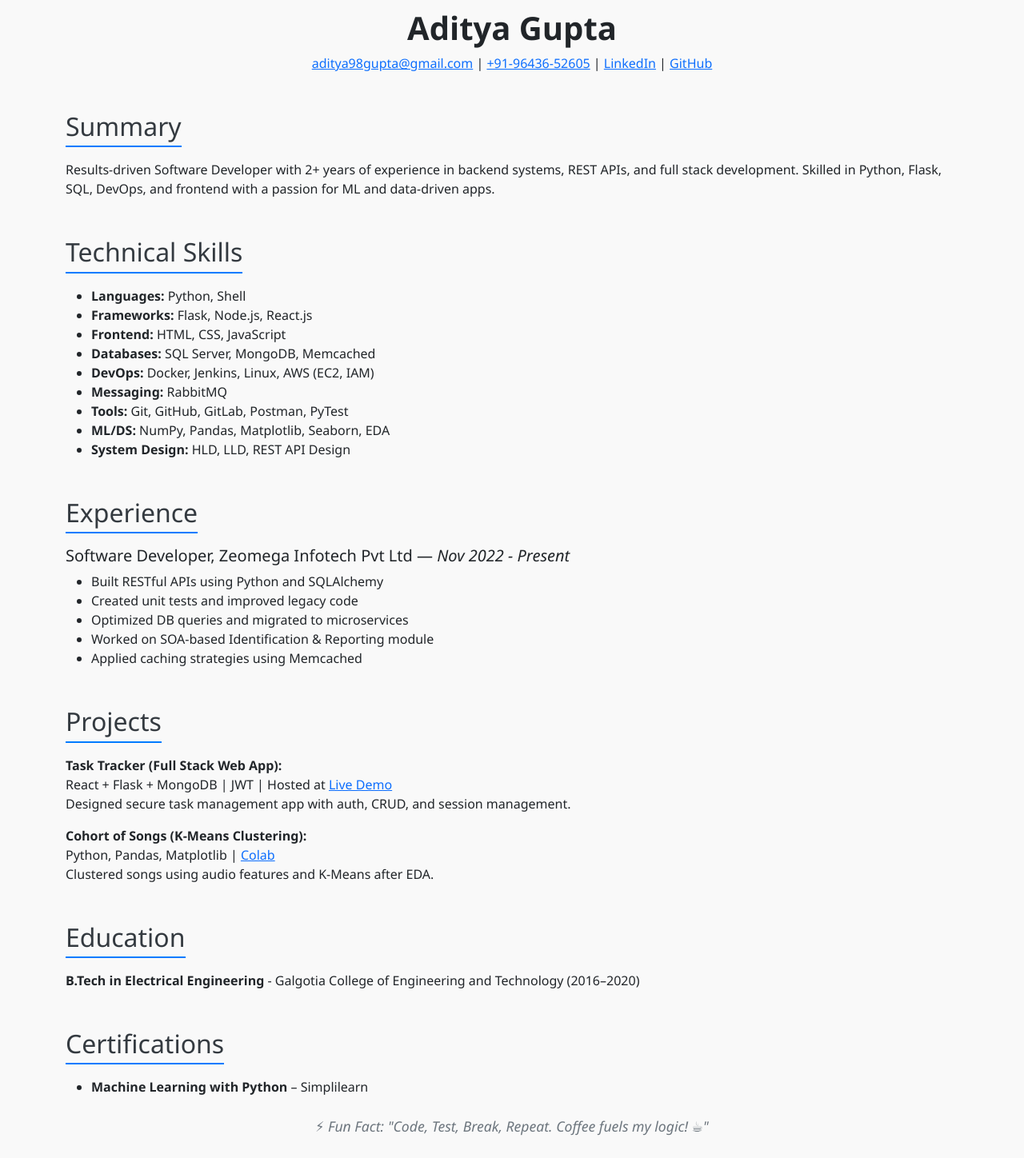
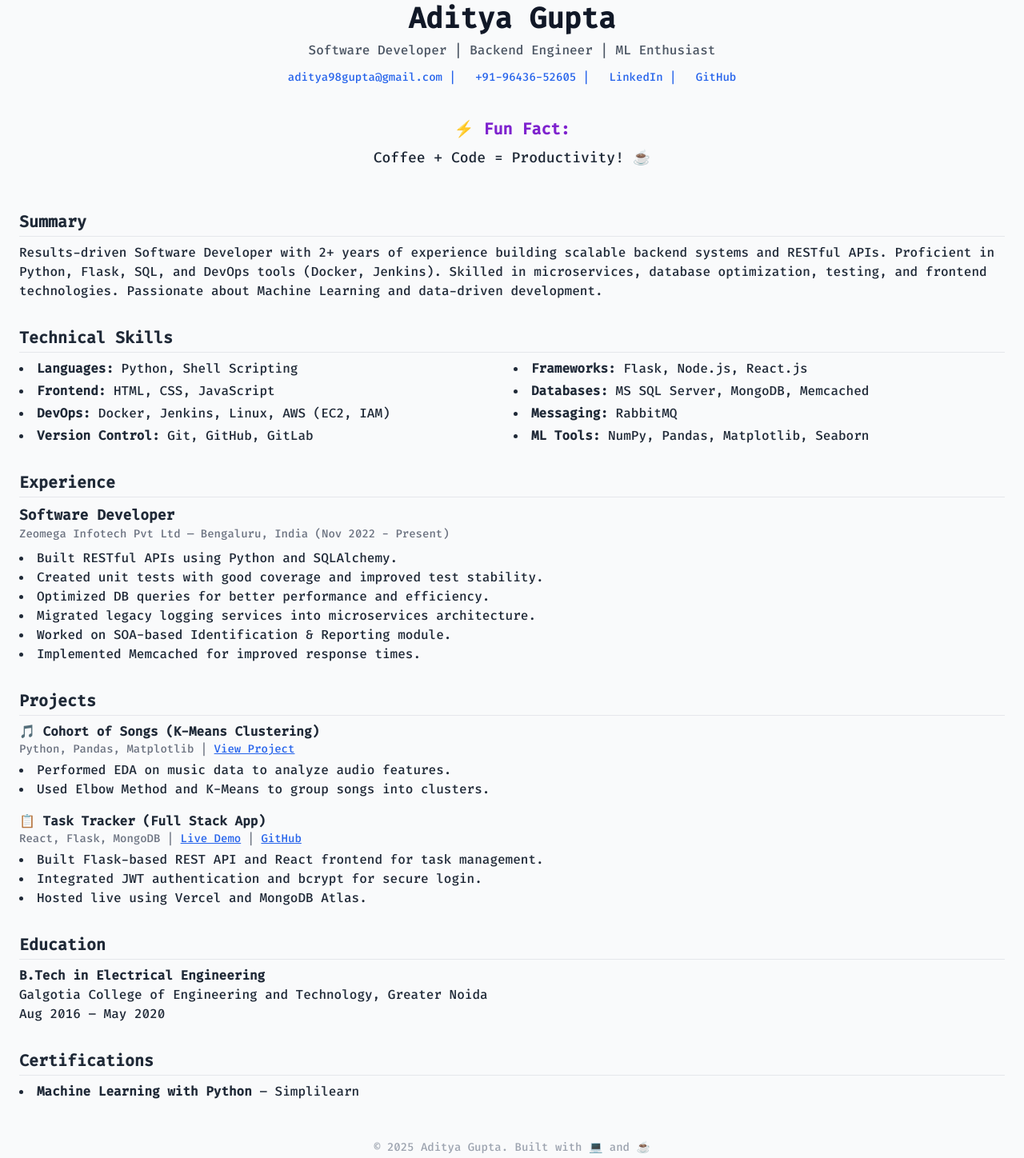
Before and after one commit to Aditya-1998k/resume-page, a plain HTML site: page index.html in a window 1280 px wide. Shown: the part 21-1469 px from the top of the page at 80% size. Before the commit the page ends 1443 px from the top, so only its background shows below. Drawn offline with nearby package versions, Linux system fonts and the light colour scheme.

Commit message:
Update index.html

```diff
--- a/index.html
+++ b/index.html
@@ -4,94 +4,137 @@
   <meta charset="UTF-8" />
   <meta name="viewport" content="width=device-width, initial-scale=1.0"/>
   <title>Aditya Gupta | Resume</title>
-  <link href="https://cdn.jsdelivr.net/npm/bootstrap@5.3.0/dist/css/bootstrap.min.css" rel="stylesheet"/>
+  <script src="https://cdn.tailwindcss.com"></script>
+  <link href="https://fonts.googleapis.com/css2?family=Fira+Code:wght@500&display=swap" rel="stylesheet">
   <style>
     body {
-      font-family: 'Segoe UI', Tahoma, Geneva, Verdana, sans-serif;
-      padding-top: 2rem;
-      background: #f9f9f9;
-    }
-    h2 {
-      color: #343a40;
-      margin-top: 2rem;
-    }
-    .section-title {
-      border-bottom: 2px solid #007bff;
-      display: inline-block;
-      padding-bottom: 5px;
-      margin-bottom: 1rem;
-    }
-    .fun-fact {
-      font-size: 1.1rem;
-      font-style: italic;
-      color: #6c757d;
-      margin-top: 1.5rem;
+      font-family: 'Fira Code', monospace;
     }
   </style>
 </head>
-<body>
-<div class="container">
-  <div class="text-center">
-    <h1><strong>Aditya Gupta</strong></h1>
-    <p>
+<body class="bg-gray-50 text-gray-800 p-6">
+
+  <!-- Header -->
+  <header class="text-center mb-10">
+    <h1 class="text-4xl font-bold text-gray-900">Aditya Gupta</h1>
+    <p class="mt-2 text-md text-gray-600">Software Developer | Backend Engineer | ML Enthusiast</p>
+    <div class="mt-3 space-x-4 text-sm text-blue-600">
       <a href="mailto:aditya98gupta@gmail.com">aditya98gupta@gmail.com</a> |
       <a href="tel:+919643652605">+91-96436-52605</a> |
       <a href="https://linkedin.com/in/aditya-gupta1998" target="_blank">LinkedIn</a> |
       <a href="https://github.com/Aditya-1998k" target="_blank">GitHub</a>
+    </div>
+  </header>
+
+  <!-- Fun Fact Typing Animation -->
+  <section class="text-center mb-10">
+    <span class="text-xl font-semibold text-purple-700">⚡ Fun Fact:</span>
+    <h2 class="text-lg mt-2 h-10" id="funfact"></h2>
+  </section>
+
+  <!-- Summary -->
+  <section class="mb-8">
+    <h2 class="text-xl font-bold border-b pb-1 mb-2">Summary</h2>
+    <p>
+      Results-driven Software Developer with 2+ years of experience building scalable backend systems and RESTful APIs.
+      Proficient in Python, Flask, SQL, and DevOps tools (Docker, Jenkins). Skilled in microservices, database optimization,
+      testing, and frontend technologies. Passionate about Machine Learning and data-driven development.
     </p>
-  </div>
+  </section>
 
-  <h2 class="section-title">Summary</h2>
-  <p>Results-driven Software Developer with 2+ years of experience in backend systems, REST APIs, and full stack development. Skilled in Python, Flask, SQL, DevOps, and frontend with a passion for ML and data-driven apps.</p>
-
-  <h2 class="section-title">Technical Skills</h2>
-  <ul>
-    <li><strong>Languages:</strong> Python, Shell</li>
+  <!-- Skills -->
+  <section class="mb-8">
+    <h2 class="text-xl font-bold border-b pb-1 mb-2">Technical Skills</h2>
+    <ul class="list-disc list-inside grid grid-cols-2 gap-1">
+      <li><strong>Languages:</strong> Python, Shell Scripting</li>
       <li><strong>Frameworks:</strong> Flask, Node.js, React.js</li>
       <li><strong>Frontend:</strong> HTML, CSS, JavaScript</li>
-    <li><strong>Databases:</strong> SQL Server, MongoDB, Memcached</li>
+      <li><strong>Databases:</strong> MS SQL Server, MongoDB, Memcached</li>
       <li><strong>DevOps:</strong> Docker, Jenkins, Linux, AWS (EC2, IAM)</li>
       <li><strong>Messaging:</strong> RabbitMQ</li>
-    <li><strong>Tools:</strong> Git, GitHub, GitLab, Postman, PyTest</li>
-    <li><strong>ML/DS:</strong> NumPy, Pandas, Matplotlib, Seaborn, EDA</li>
-    <li><strong>System Design:</strong> HLD, LLD, REST API Design</li>
+      <li><strong>Version Control:</strong> Git, GitHub, GitLab</li>
+      <li><strong>ML Tools:</strong> NumPy, Pandas, Matplotlib, Seaborn</li>
     </ul>
+  </section>
 
-  <h2 class="section-title">Experience</h2>
-  <h5>Software Developer, Zeomega Infotech Pvt Ltd — <em>Nov 2022 - Present</em></h5>
-  <ul>
-    <li>Built RESTful APIs using Python and SQLAlchemy</li>
-    <li>Created unit tests and improved legacy code</li>
-    <li>Optimized DB queries and migrated to microservices</li>
-    <li>Worked on SOA-based Identification & Reporting module</li>
-    <li>Applied caching strategies using Memcached</li>
+  <!-- Experience -->
+  <section class="mb-8">
+    <h2 class="text-xl font-bold border-b pb-1 mb-2">Experience</h2>
+    <div>
+      <h3 class="text-lg font-semibold">Software Developer</h3>
+      <p class="text-sm text-gray-500">Zeomega Infotech Pvt Ltd — Bengaluru, India (Nov 2022 - Present)</p>
+      <ul class="list-disc list-inside mt-2">
+        <li>Built RESTful APIs using Python and SQLAlchemy.</li>
+        <li>Created unit tests with good coverage and improved test stability.</li>
+        <li>Optimized DB queries for better performance and efficiency.</li>
+        <li>Migrated legacy logging services into microservices architecture.</li>
+        <li>Worked on SOA-based Identification & Reporting module.</li>
+        <li>Implemented Memcached for improved response times.</li>
       </ul>
+    </div>
+  </section>
 
-  <h2 class="section-title">Projects</h2>
-  <p>
-    <strong>Task Tracker (Full Stack Web App):</strong><br/>
-    React + Flask + MongoDB | JWT | Hosted at
-    <a href="https://task-tracker-frontend-pw5iopguc-adityas-projects-b190d156.vercel.app/#" target="_blank">Live Demo</a><br/>
-    Designed secure task management app with auth, CRUD, and session management.
-  </p>
-  <p>
-    <strong>Cohort of Songs (K-Means Clustering):</strong><br/>
-    Python, Pandas, Matplotlib |
-    <a href="https://colab.research.google.com/drive/1gfelIEeq8e7DPcz8Pr4PDh6tYk24Z9PI" target="_blank">Colab</a><br/>
-    Clustered songs using audio features and K-Means after EDA.
-  </p>
+  <!-- Projects -->
+  <section class="mb-8">
+    <h2 class="text-xl font-bold border-b pb-1 mb-2">Projects</h2>
+    <div class="mb-4">
+      <h3 class="font-semibold">🎵 Cohort of Songs (K-Means Clustering)</h3>
+      <p class="text-sm text-gray-500">Python, Pandas, Matplotlib | <a href="https://colab.research.google.com/drive/1gfelIEeq8e7DPcz8Pr4PDh6tYk24Z9PI" target="_blank" class="text-blue-600 underline">View Project</a></p>
+      <ul class="list-disc list-inside mt-1">
+        <li>Performed EDA on music data to analyze audio features.</li>
+        <li>Used Elbow Method and K-Means to group songs into clusters.</li>
+      </ul>
+    </div>
+    <div>
+      <h3 class="font-semibold">📋 Task Tracker (Full Stack App)</h3>
+      <p class="text-sm text-gray-500">React, Flask, MongoDB | <a href="https://task-tracker-frontend-pw5iopguc-adityas-projects-b190d156.vercel.app/#" target="_blank" class="text-blue-600 underline">Live Demo</a> | <a href="https://github.com/Aditya-1998k/task-tracker-backend" target="_blank" class="text-blue-600 underline">GitHub</a></p>
+      <ul class="list-disc list-inside mt-1">
+        <li>Built Flask-based REST API and React frontend for task management.</li>
+        <li>Integrated JWT authentication and bcrypt for secure login.</li>
+        <li>Hosted live using Vercel and MongoDB Atlas.</li>
+      </ul>
+    </div>
+  </section>
 
-  <h2 class="section-title">Education</h2>
-  <p><strong>B.Tech in Electrical Engineering</strong> - Galgotia College of Engineering and Technology (2016–2020)</p>
+  <!-- Education -->
+  <section class="mb-8">
+    <h2 class="text-xl font-bold border-b pb-1 mb-2">Education</h2>
+    <p><strong>B.Tech in Electrical Engineering</strong><br/>
+    Galgotia College of Engineering and Technology, Greater Noida<br/>
+    Aug 2016 – May 2020</p>
+  </section>
 
-  <h2 class="section-title">Certifications</h2>
-  <ul>
+  <!-- Certifications -->
+  <section class="mb-8">
+    <h2 class="text-xl font-bold border-b pb-1 mb-2">Certifications</h2>
+    <ul class="list-disc list-inside">
       <li><strong>Machine Learning with Python</strong> – Simplilearn</li>
     </ul>
+  </section>
 
-  <div class="fun-fact text-center">
-    ⚡ Fun Fact: "Code, Test, Break, Repeat. Coffee fuels my logic! ☕"
-  </div>
-</div>
+  <!-- Footer -->
+  <footer class="text-center text-sm text-gray-400 mt-12">
+    © 2025 Aditya Gupta. Built with 💻 and ☕
+  </footer>
+
+  <!-- Typing animation -->
+  <script>
+    const funfacts = [
+      "Code, Test, Break, Repeat!",
+      "Coffee + Code = Productivity! ☕",
+      "First I write the bug... then I fix it 🐛",
+      "Powered by Python & Flask 🐍",
+      "Reacting to Bugs in Real Time ⚛️"
+    ];
+    let i = 0;
+    const el = document.getElementById("funfact");
+    function typeNext() {
+      el.textContent = funfacts[i];
+      i = (i + 1) % funfacts.length;
+    }
+    typeNext();
+    setInterval(typeNext, 3000);
+  </script>
+
 </body>
 </html>
```
Lines whose indentation alone changed are shown as unchanged.
